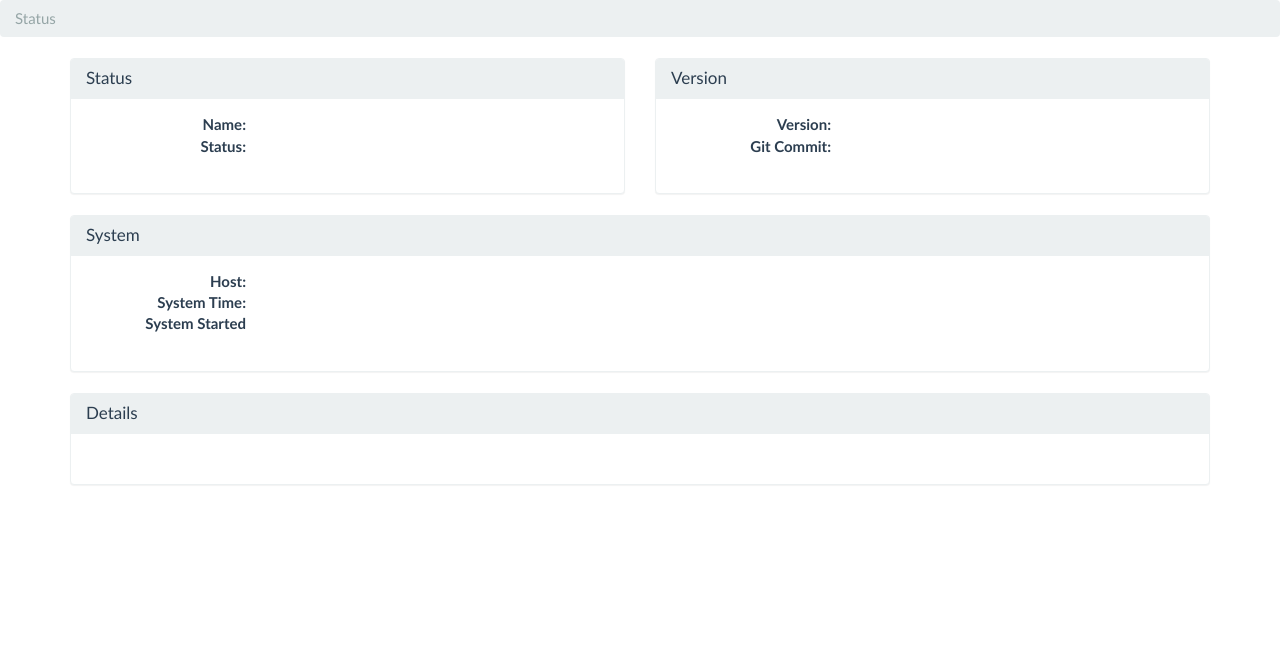
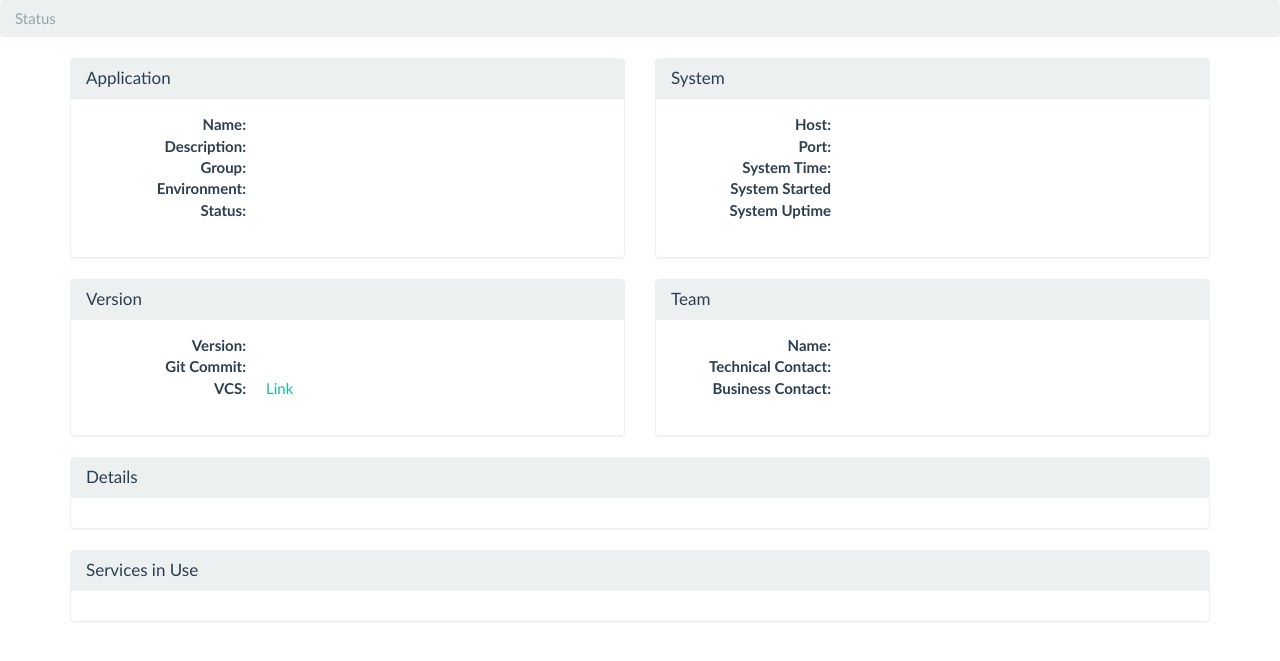
Before and after one commit to otto-de/gatekeeper, a Flask app: template app/templates/status_page.html in a window 1280 px wide. Shown: the top 661 px of the page. Run offline with Flask 2, Linux system fonts and the light colour scheme; the template is opened without the code that fills it, so the values that code supplies are empty; parts of the project's set-up code (start-up, migrations or seed data) failed here and were passed over; some libraries are stand-ins or nearby versions.

Commit message:
Update status page

```diff
--- a/app/app.py
+++ b/app/app.py
@@ -2,6 +2,7 @@ import views
 import api
 import status
 import view_util
+from delorean import Delorean
 
 from flask import Flask
 from mongo_connect import MongoConnect
@@ -12,21 +13,22 @@ navigation_bar = [('views.gates', 'Gates')]
 app_name = "Gatekeeper"
 
 
-def create_app(environment):
+def create_app(environment, port):
     flask = Flask(__name__)
     flask.config.from_pyfile('config.py')
 
     config = load_config(environment)
-    with open('version-info.json', 'r') as configFile:
-        version = json.loads(configFile.read())
+    with open('info.json', 'r') as configFile:
+        info = json.loads(configFile.read())
 
     view_util.navigation_bar = navigation_bar
-    view_util.app_name = version['name']
+    view_util.app_name = info['name']
 
     status.blueprint.navigation_bar = navigation_bar
-    status.blueprint.app_name = app_name
-    status.blueprint.version = version
-    status.blueprint.start_time = time.strftime('%d-%m-%Y %H:%M', time.localtime(time.time()))
+    status.blueprint.info = info
+    status.blueprint.environment = environment
+    status.blueprint.port = port
+    status.blueprint.start_time = Delorean.now()
 
     mongo = MongoConnect(config)
 
@@ -40,6 +42,7 @@ def create_app(environment):
     flask.register_blueprint(api.blueprint)
     return flask
 
+
 def load_config(environment):
     with open('./resources/default.json', 'r') as configFile:
         config = json.loads(configFile.read())
--- a/app/templates/status_page.html
+++ b/app/templates/status_page.html
@@ -18,18 +18,47 @@
         <div class="col-md-6">
             <div class="panel panel-default">
                 <div class="panel-heading">
-                    <h3 class="panel-title">Status</h3>
+                    <h3 class="panel-title">Application</h3>
                 </div>
                 <div class="panel-body">
                     <dl class="dl-horizontal">
                         <dt>Name:</dt>
                         <dd>{{status.application.name}}</dd>
+                        <dt>Description:</dt>
+                        <dd>{{status.application.description}}</dd>
+                        <dt>Group:</dt>
+                        <dd>{{status.application.group}}</dd>
+                        <dt>Environment:</dt>
+                        <dd>{{status.application.environment}}</dd>
                         <dt>Status:</dt>
                         <dd>{{status.application.status}}</dd>
                     </dl>
                 </div>
             </div>
         </div>
+        <div class="col-md-6">
+            <div class="panel panel-default">
+                <div class="panel-heading">
+                    <h3 class="panel-title">System</h3>
+                </div>
+                <div class="panel-body">
+                    <dl class="dl-horizontal">
+                        <dt>Host:</dt>
+                        <dd>{{status.application.hostname}}</dd>
+                        <dt>Port:</dt>
+                        <dd>{{status.application.port}}</dd>
+                        <dt>System Time:</dt>
+                        <dd>{{status.application.systemtime}}</dd>
+                        <dt>System Started</dt>
+                        <dd>{{status.application.systemstarttime}}</dd>
+                        <dt>System Uptime</dt>
+                        <dd>{{status.application.uptime}}</dd>
+                    </dl>
+                </div>
+            </div>
+        </div>
+    </div>
+    <div class="row">
         <div class="col-md-6">
             <div class="panel panel-default">
                 <div class="panel-heading">
@@ -41,6 +70,25 @@
                         <dd>{{status.application.version}}</dd>
                         <dt>Git Commit:</dt>
                         <dd>{{status.application.commit}}</dd>
+                        <dt>VCS:</dt>
+                        <dd><a href="{{status.application.vcs_link}}">Link</a></dd>
+                    </dl>
+                </div>
+            </div>
+        </div>
+        <div class="col-md-6">
+            <div class="panel panel-default">
+                <div class="panel-heading">
+                    <h3 class="panel-title">Team</h3>
+                </div>
+                <div class="panel-body">
+                    <dl class="dl-horizontal">
+                        <dt>Name:</dt>
+                        <dd>{{status.application.team}}</dd>
+                        <dt>Technical Contact:</dt>
+                        <dd>{{status.application.contact_technical}}</dd>
+                        <dt>Business Contact:</dt>
+                        <dd>{{status.application.contact_business}}</dd>
                     </dl>
                 </div>
             </div>
@@ -50,40 +98,26 @@
         <div class="col-md-12">
             <div class="panel panel-default">
                 <div class="panel-heading">
-                    <h3 class="panel-title">System</h3>
+                    <h3 class="panel-title">Details</h3>
                 </div>
                 <div class="panel-body">
-                    <dl class="dl-horizontal">
-                        <dt>Host:</dt>
-                        <dd>{{status.application.hostname}}</dd>
-                        <dt>System Time:</dt>
-                        <dd>{{status.application.systemtime}}</dd>
-                        <dt>System Started</dt>
-                        <dd>{{status.application.systemstarttime}}</dd>
-                    </dl>
                 </div>
             </div>
         </div>
-
     </div>
     <div class="row">
         <div class="col-md-12">
             <div class="panel panel-default">
                 <div class="panel-heading">
-                    <h3 class="panel-title">Details</h3>
+                    <h3 class="panel-title">Services in Use</h3>
                 </div>
                 <div class="panel-body">
-
-                    <div class="list-group">
-
-                    </div>
-
                 </div>
             </div>
         </div>
     </div>
 </div> <!-- /container -->
 
-<script src="/static/3rd/js/jquery-2.1.4.min.js"></script>
+                <script src="/static/3rd/js/jquery-2.1.4.min.js"></script>
 <script src="/static/3rd/js/bootstrap.min.js"></script>
 </body></html>
--- /dev/null
+++ b/info.json
@@ -0,0 +1,11 @@
+{
+  "name": "gatekeeper",
+  "team": "unknown",
+  "group": "tools",
+  "description": "Manages environments, regulates deploys, advises pipelines and facilitates communication.",
+  "version": "unknown",
+  "commit": "unknown",
+  "vcs_link": "https://github.com/otto-de/gatekeeper/commit/",
+  "contact_technical": "unknown",
+  "contact_business": "unknown"
+}
--- a/run.py
+++ b/run.py
@@ -5,7 +5,7 @@ environment = sys.argv[1]
 port = int(sys.argv[2])
 debug = sys.argv[3] == "true"
 
-app = create_app(environment=environment)
+app = create_app(environment=environment, port=port)
 print("\nApplication staring...")
 print(" Environment: " + str(environment))
 print(" Port: " + str(port))
--- a/version-info.json
+++ /dev/null
@@ -1,5 +0,0 @@
-{
-  "name": "gatekeeper",
-  "version": "unknown",
-  "commit": "unknown"
-}
```
Also changed, not shown: app/status.py (+40 -15 lines), tests/helpers/api_helper.py (+1 -1 lines), tests/test_validate_tickets.py (+1 -1 lines).
